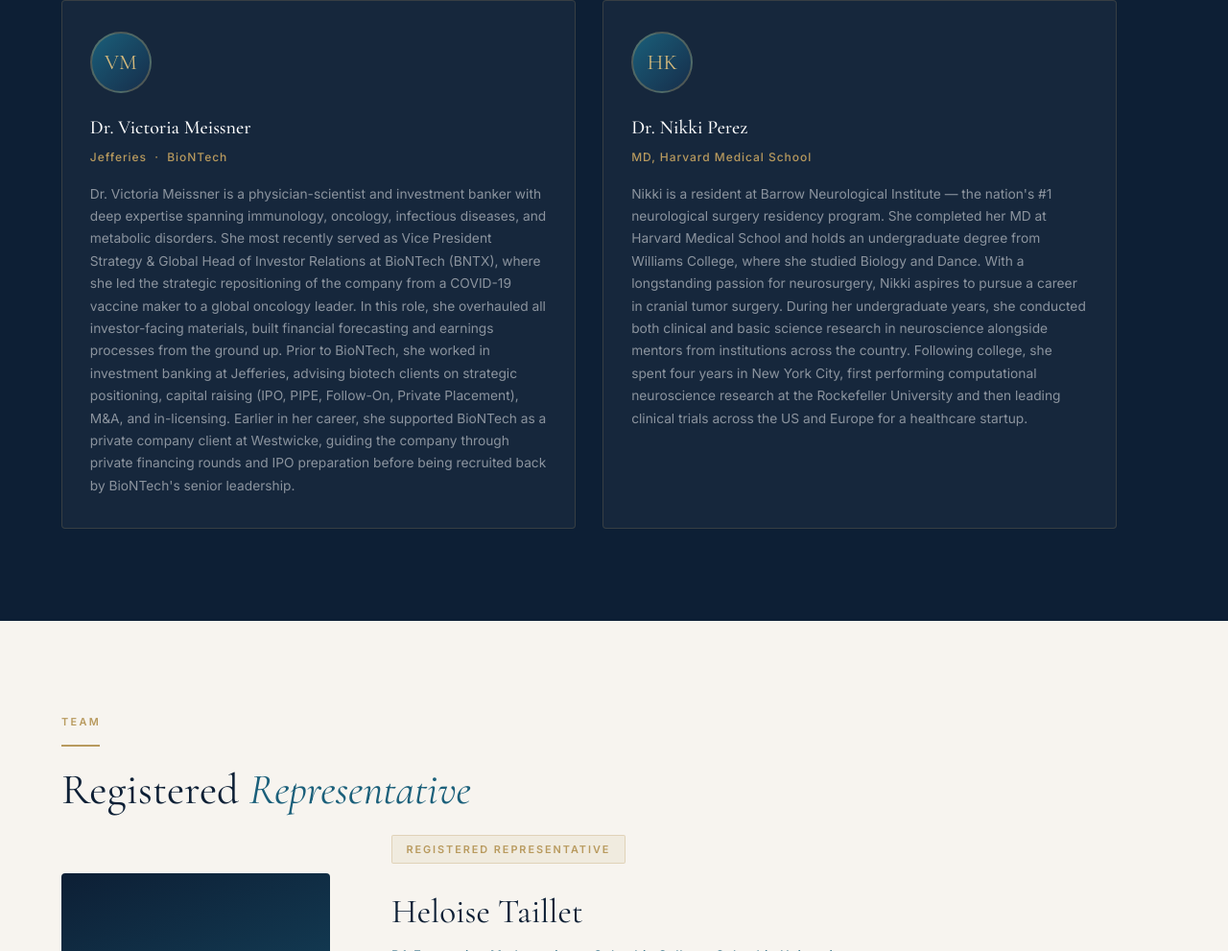
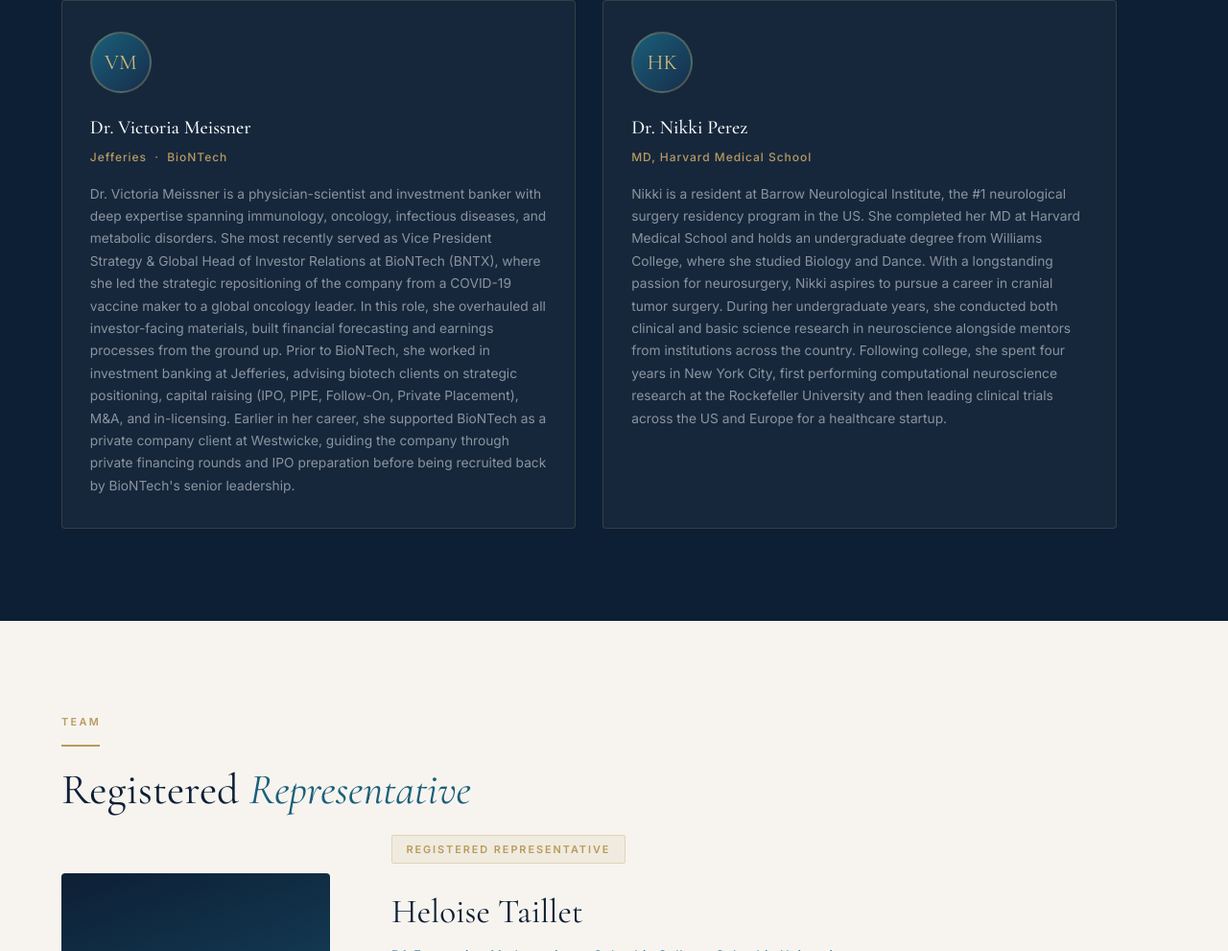
Before and after one commit to crescacap/website, a plain HTML site: page index.html in a window 1280 px wide. Shown: the part 3051-4042 px from the top of the page at 96% size. Drawn offline with nearby package versions, Linux system fonts and the light colour scheme.

Commit message:
index.html

```diff
--- a/index.html
+++ b/index.html
@@ -697,7 +697,7 @@
       <div class="advisor-avatar"><span>HK</span></div>
       <h3>Dr. Nikki Perez</h3>
       <div class="cred">MD, Harvard Medical School</div>
-      <p>Nikki is a resident at Barrow Neurological Institute — the nation's #1 neurological surgery residency program. She completed her MD at Harvard Medical School and holds an undergraduate degree from Williams College, where she studied Biology and Dance. With a longstanding passion for neurosurgery, Nikki aspires to pursue a career in cranial tumor surgery. During her undergraduate years, she conducted both clinical and basic science research in neuroscience alongside mentors from institutions across the country. Following college, she spent four years in New York City, first performing computational neuroscience research at the Rockefeller University and then leading clinical trials across the US and Europe for a healthcare startup.</p>
+      <p>Nikki is a resident at Barrow Neurological Institute, the #1 neurological surgery residency program in the US. She completed her MD at Harvard Medical School and holds an undergraduate degree from Williams College, where she studied Biology and Dance. With a longstanding passion for neurosurgery, Nikki aspires to pursue a career in cranial tumor surgery. During her undergraduate years, she conducted both clinical and basic science research in neuroscience alongside mentors from institutions across the country. Following college, she spent four years in New York City, first performing computational neuroscience research at the Rockefeller University and then leading clinical trials across the US and Europe for a healthcare startup.</p>
     </div>
 
   </div>
```
